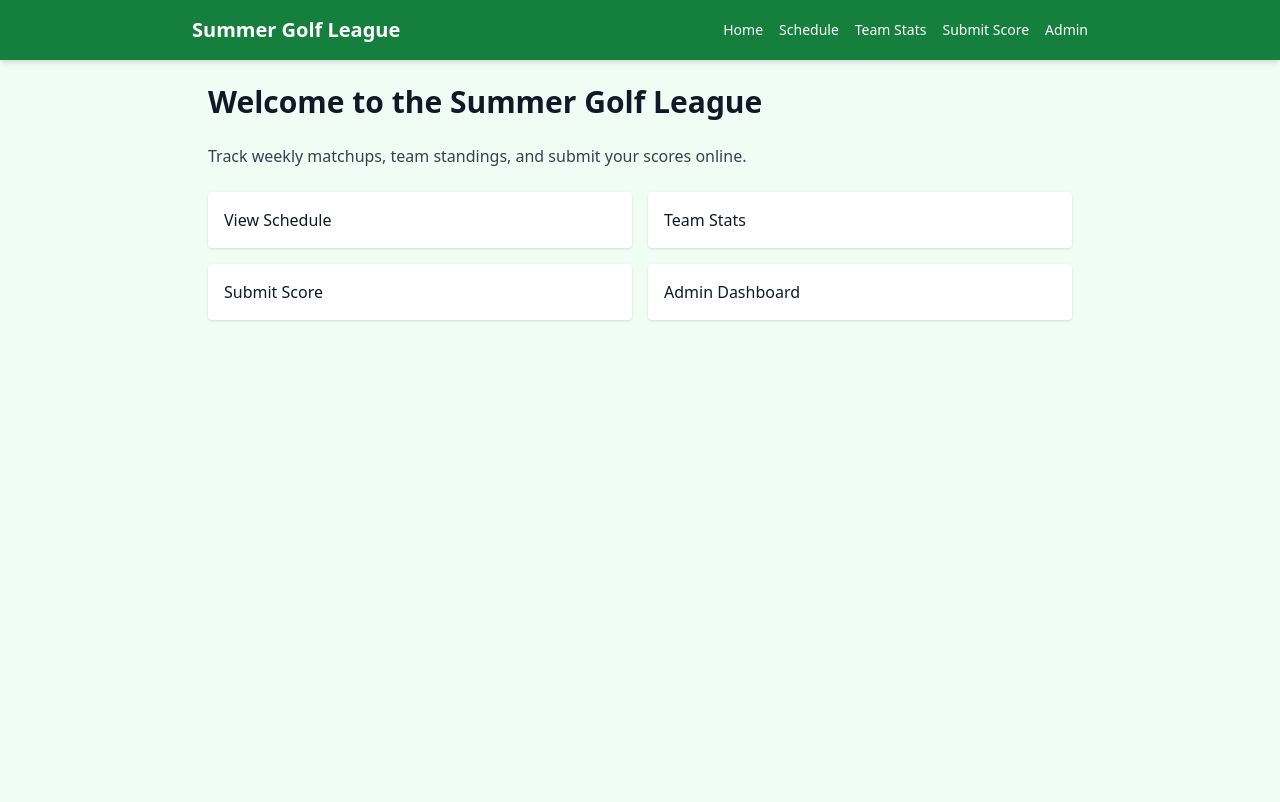
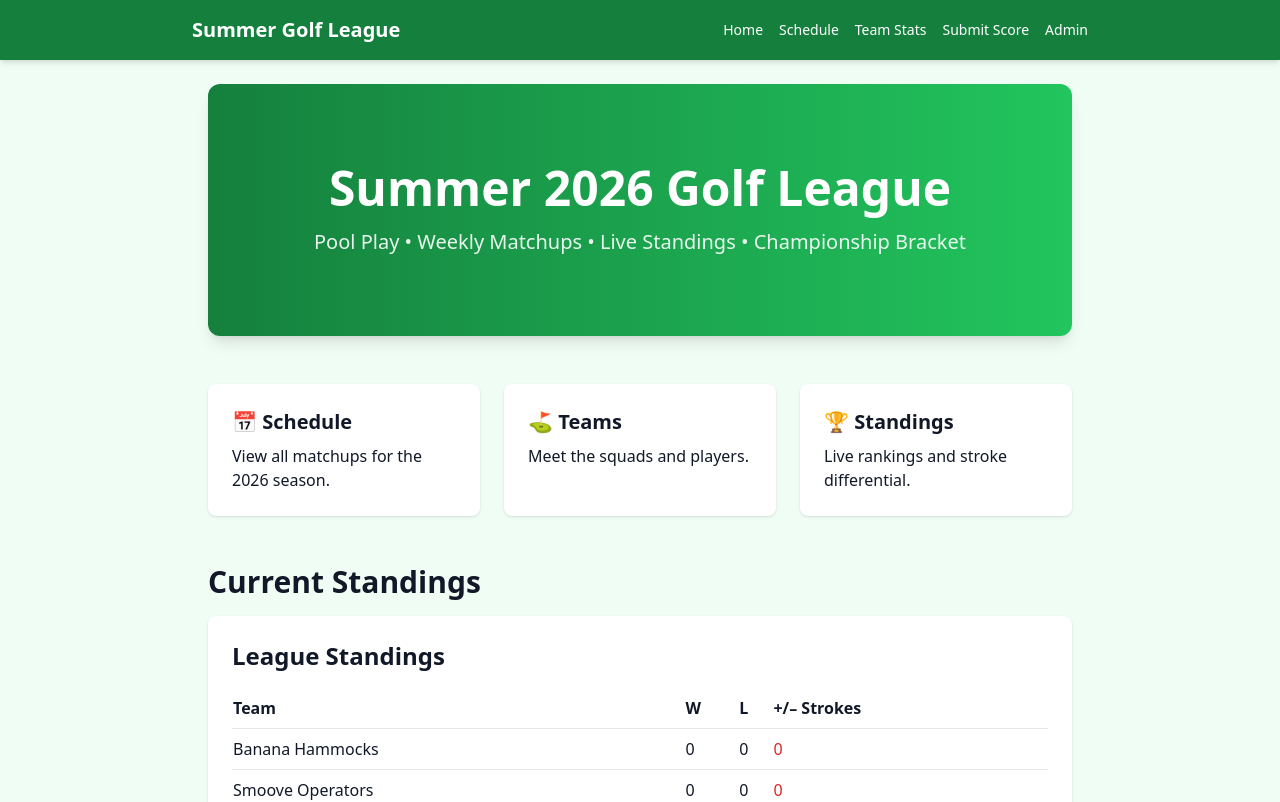
Before and after one commit to tymull24-max/Summer-Golf-League, a Next.js app: page / in a window 1280 px wide. Shown: the top 802 px of the page. Built offline with nearby package versions, Linux system fonts and the light colour scheme.

Commit message:
Update page.js

```diff
--- a/app/page.js
+++ b/app/page.js
@@ -1,17 +1,40 @@
+import Link from "next/link";
+import StandingsTable from "../components/StandingsTable";
+
 export default function Home() {
   return (
-    <div className="space-y-6">
-      <h2 className="text-3xl font-bold">Welcome to the Summer Golf League</h2>
-      <p className="text-gray-700">
-        Track weekly matchups, team standings, and submit your scores online.
-      </p>
+    <div className="space-y-12">
 
-      <div className="grid grid-cols-1 sm:grid-cols-2 gap-4">
-        <a href="/schedule" className="p-4 bg-white shadow rounded">View Schedule</a>
-        <a href="/teams" className="p-4 bg-white shadow rounded">Team Stats</a>
-        <a href="/submit-score" className="p-4 bg-white shadow rounded">Submit Score</a>
-        <a href="/admin" className="p-4 bg-white shadow rounded">Admin Dashboard</a>
-      </div>
+      {/* HERO SECTION */}
+      <section className="bg-gradient-to-r from-green-700 to-green-500 text-white py-20 rounded-xl shadow-lg text-center">
+        <h1 className="text-5xl font-extrabold mb-4">Summer 2026 Golf League</h1>
+        <p className="text-xl opacity-90">Pool Play • Weekly Matchups • Live Standings • Championship Bracket</p>
+      </section>
+
+      {/* QUICK LINKS */}
+      <section className="grid grid-cols-1 md:grid-cols-3 gap-6">
+        <Link href="/schedule" className="p-6 bg-white shadow rounded-lg hover:shadow-lg transition">
+          <h2 className="text-xl font-bold mb-2">📅 Schedule</h2>
+          <p>View all matchups for the 2026 season.</p>
+        </Link>
+
+        <Link href="/teams" className="p-6 bg-white shadow rounded-lg hover:shadow-lg transition">
+          <h2 className="text-xl font-bold mb-2">⛳ Teams</h2>
+          <p>Meet the squads and players.</p>
+        </Link>
+
+        <Link href="/standings" className="p-6 bg-white shadow rounded-lg hover:shadow-lg transition">
+          <h2 className="text-xl font-bold mb-2">🏆 Standings</h2>
+          <p>Live rankings and stroke differential.</p>
+        </Link>
+      </section>
+
+      {/* LEADERBOARD PREVIEW */}
+      <section>
+        <h2 className="text-3xl font-bold mb-4">Current Standings</h2>
+        <StandingsTable />
+      </section>
+
     </div>
-  )
+  );
 }
```
